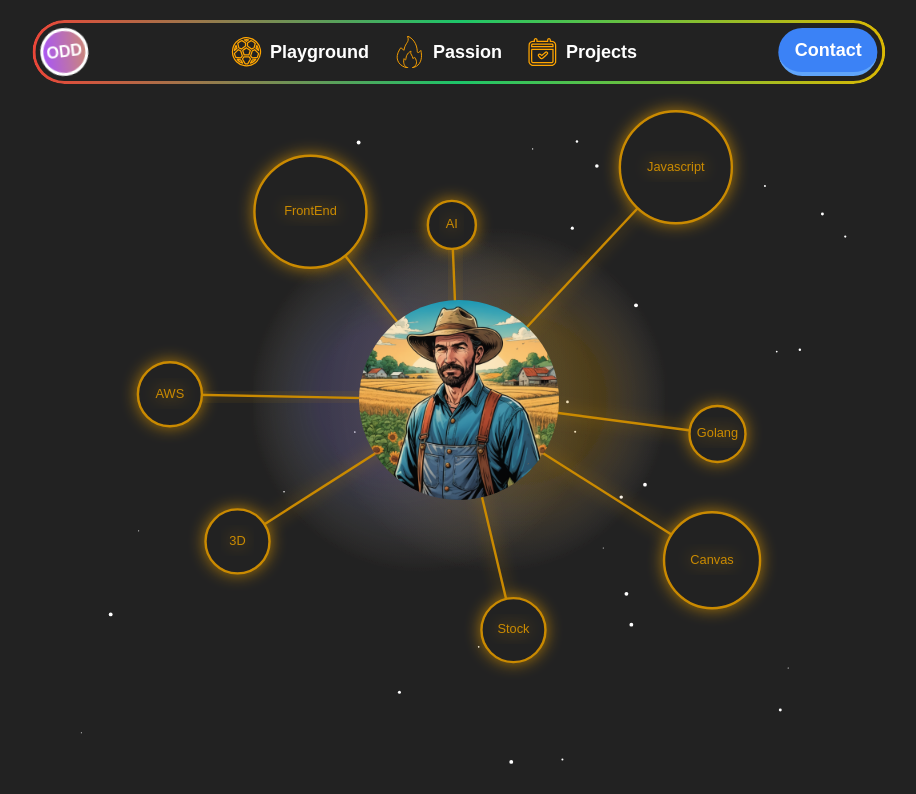
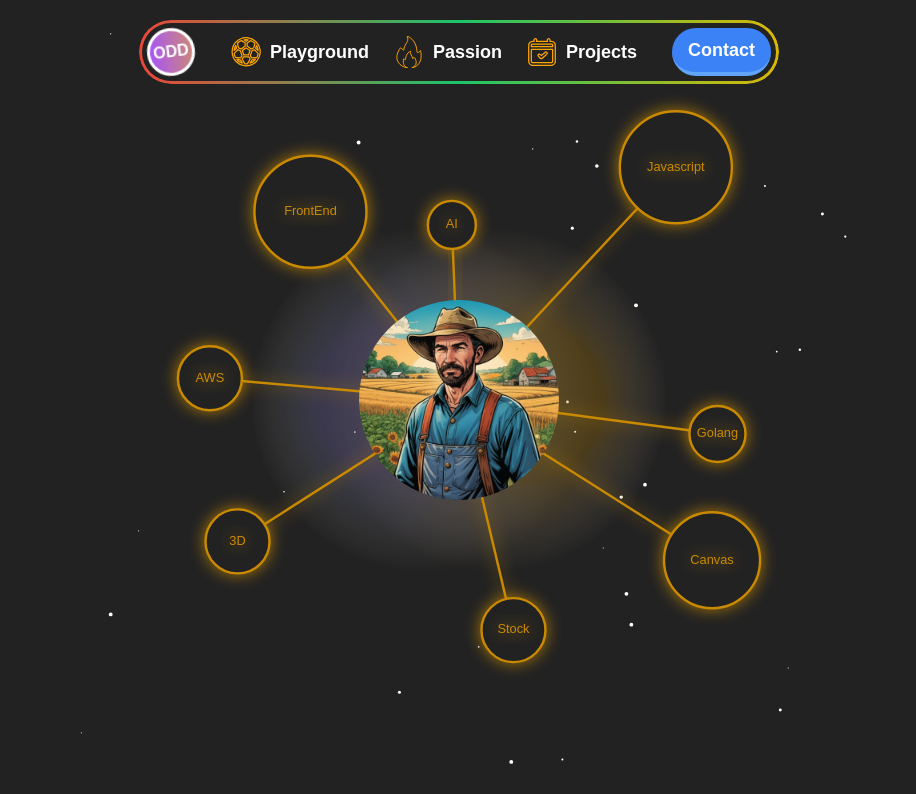
Before and after one commit to ohddang/ohddang-dev, a React app: page / in a window 1280 px wide. Shown: the top 794 px of the page, without its empty margins (181-1097 px from the left). Built offline with nearby package versions, Linux system fonts and the light colour scheme; the HTML template or start-up script is replaced by a standard one.

Commit message:
style: 레이아웃 일부 수정

```diff
--- a/src/App.css
+++ b/src/App.css
@@ -203,3 +203,43 @@ body {
 .slide-in-left {
   animation: slideInLeft 0.7s ease-out;
 }
+
+@keyframes swing {
+  0% {
+    transform: rotate(0deg);
+  }
+  25% {
+    transform: rotate(30deg);
+  }
+  50% {
+    transform: rotate(0deg);
+  }
+  75% {
+    transform: rotate(-30deg);
+  }
+  100% {
+    transform: rotate(0deg);
+  }
+}
+
+@keyframes swing-inverse {
+  0% {
+    transform: rotate(180deg);
+  }
+  25% {
+    transform: rotate(210deg);
+  }
+  50% {
+    transform: rotate(180deg);
+  }
+  75% {
+    transform: rotate(150deg);
+  }
+  100% {
+    transform: rotate(180deg);
+  }
+}
+
+/* .swing-slow {
+  animation: swing 1s linear infinite;
+} */
--- a/src/components/Nav.tsx
+++ b/src/components/Nav.tsx
@@ -104,25 +104,25 @@ const Nav = () => {
 
   return (
     <div
-      className={`bg-mono-gray-900 w-fit xl:w-8/12 xl:h-16 min-h-16 position: fixed top-5 left-1/2 -translate-x-1/2 ${
+      className={`bg-mono-gray-900 ${hide ? "scale-0" : "scale-100"} w-fit xl:w-1/2 xl:h-16 min-h-16 position: fixed top-5 left-1/2 -translate-x-1/2 ${
         isRoundedFull ? "rounded-full" : "rounded-[32px]"
-      } border-transparent font-bold text-xs sm:text-sm md:text-base xl:text-lg z-10 transition-transform duration-500`}
+      } border-transparent font-bold text-xs sm:text-sm md:text-base xl:text-lg z-10 transition-all duration-500`}
       ref={navRef}>
       <div
         className={`absolute inset-0 bg-gradient-to-r from-red-500 via-green-500 to-yellow-500 ${
           isRoundedFull ? "rounded-full" : "rounded-[32px]"
         } color-morph-border p-[3px]`}></div>
-      <div className="relative w-full h-full flex flex-row justify-between items-start xl:items-center gap-1 p-2 overflow-hidden">
+      <div className={`relative w-full h-full flex flex-row justify-between items-start xl:items-center gap-1 p-2 overflow-hidden`}>
         <div className="rotate-z">
           <div className="w-12 h-12 border-[3px] border-white rounded-full bg-gradient-to-r from-purple-500 to-yellow-500 text-base text-center transition duration-300 cursor-pointer rotate-gradient">
             <div onPointerDown={handlePointerDown}>ODD</div>
           </div>
         </div>
-        <div className={`${hide ? "hidden" : "flex"} flex-row flex-wrap justify-end items-center gap-2 sm:gap-3 md:gap-4 xl:gap-6 m-2 xl:mt-0 xl:mb-0`}>
-          <div className="flex flex-row items-center gap-2">
-            <SoccerSVG id="soccer-icon" className="w-6 h-6 md:w-8 md:h-8" />
+        <div className={`flex flex-row justify-end items-center gap-2 sm:gap-3 md:gap-4 xl:gap-6 m-2 xl:mt-0 xl:mb-0 transition-all duration-500`}>
+          <div className={`  flex flex-row items-center gap-2 transition-all duration-500 `}>
+            <SoccerSVG id="soccer-icon" className={`  w-6 h-6 md:w-8 md:h-8 `} />
             <Link
-              className="underline-offset-8 hover:underline"
+              className={` underline-offset-8 hover:underline transition-all duration-500`}
               to="/playground"
               onMouseOver={(e) => handleMouseOver(e, "soccer-path")}
               onMouseOut={(e) => handleMouseOut(e, "soccer-path")}>
@@ -150,7 +150,7 @@ const Nav = () => {
             </Link>
           </div>
         </div>
-        <div className={`hidden ${hide ? "" : "xl:flex h-12"} bg-blue-500 border-b-4 border-blue-400 rounded-full px-4 hover:bg-blue-600`}>
+        <div className={` xl:flex h-12  bg-blue-500 border-b-4 border-blue-400 rounded-full px-4 hover:bg-blue-600 transition-all duration-500`}>
           <Link to="/#contact">Contact</Link>
         </div>
       </div>
--- a/src/page/Contact.tsx
+++ b/src/page/Contact.tsx
@@ -1,4 +1,4 @@
-import React, { useState, useEffect, useRef } from "react";
+import React, { useState, useEffect, useRef, useLayoutEffect } from "react";
 import emailjs from "emailjs-com";
 
 const Contact = () => {
@@ -114,7 +114,7 @@ const Contact = () => {
 
     if (waveCanvasRef.current) {
       const waveCanvas = waveCanvasRef.current;
-      const waveCtx = waveCanvas.getContext("2d");
+      const waveCtx = waveCanvas.getContext("2d", { willReadFrequently: true });
       if (waveCtx) {
         waveCtx.drawImage(image, 0, 0, waveCanvas.width, waveCanvas.height);
         const imageData = waveCtx.getImageData(0, 0, waveCanvas.width, waveCanvas.height);
@@ -149,7 +149,7 @@ const Contact = () => {
 
     if (mosaicCanvasRef.current) {
       const mosaicCanvas = mosaicCanvasRef.current;
-      const mosaicCtx = mosaicCanvas.getContext("2d");
+      const mosaicCtx = mosaicCanvas.getContext("2d", { willReadFrequently: true });
       if (mosaicCtx) {
         mosaicCtx.drawImage(image, 0, 0, mosaicCanvas.width, mosaicCanvas.height);
         const imageData = mosaicCtx.getImageData(0, 0, mosaicCanvas.width, mosaicCanvas.height);
@@ -206,7 +206,7 @@ const Contact = () => {
 
     if (outlineCanvasRef.current) {
       const outlineCanvas = outlineCanvasRef.current;
-      const outlineCtx = outlineCanvas.getContext("2d");
+      const outlineCtx = outlineCanvas.getContext("2d", { willReadFrequently: true });
       if (outlineCtx) {
         outlineCtx.drawImage(image, 0, 0, outlineCanvas.width, outlineCanvas.height);
         const imageData = outlineCtx.getImageData(0, 0, outlineCanvas.width, outlineCanvas.height);
@@ -229,9 +229,11 @@ const Contact = () => {
   };
 
   useEffect(() => {
-    drawOutline();
-    drawMosaic();
-    drawWave();
+    setTimeout(() => {
+      drawOutline();
+      drawMosaic();
+      drawWave();
+    });
   }, []);
 
   // use offscreen canvas
@@ -302,7 +304,7 @@ const Contact = () => {
             </div>
             <div>
               <p className="mb-1">Email*</p>
-              <input name="email" value={formData.from_email} onChange={handleChange} className="border border-gray-600 bg-mono-gray-900 rounded p-1"></input>
+              <input name="email" value={formData.email} onChange={handleChange} className="border border-gray-600 bg-mono-gray-900 rounded p-1"></input>
             </div>
             <div>
               <p className="mb-1">Subject</p>
--- a/src/page/Passion.tsx
+++ b/src/page/Passion.tsx
@@ -212,7 +212,7 @@ const Passion = () => {
 
   return (
     <div id="passion" className="relative h-screen bg-mono-gray-900">
-      <div className={`w-full h-full transition-transform duration-500 ${disapper ? "scale-100" : "scale-0"}`}>
+      <div className={`w-full h-full flex flex-row transition-transform duration-500 ${disapper ? "scale-100" : "scale-0"}`}>
         <svg className="absolute top-0 left-0 w-full h-full" viewBox="0 0 1000 1000" ref={svgRef}>
           <defs>
             <filter id="shadow" x="-50%" y="-50%" width="200%" height="200%">
@@ -236,7 +236,7 @@ const Passion = () => {
 
             <LineCircleText x1="500" y1="500" x2="500" y2="250" r="30" text="AI" fontSize="16" />
             <LineCircleText x1="500" y1="500" x2="200" y2="650" r="40" text="3D" fontSize="16" />
-            <LineCircleText x1="500" y1="500" x2="100" y2="500" r="40" text="AWS" fontSize="16" />
+            <LineCircleText x1="500" y1="500" x2="150" y2="480" r="40" text="AWS" fontSize="16" />
             <LineCircleText x1="500" y1="500" x2="300" y2="300" r="70" text="FrontEnd" fontSize="16" />
             <LineCircleText x1="500" y1="500" x2="800" y2="250" r="70" text="Javascript" fontSize="16" />
             <LineCircleText x1="500" y1="500" x2="850" y2="700" r="60" text="Canvas" fontSize="16" />
@@ -244,10 +244,20 @@ const Passion = () => {
             <LineCircleText x1="500" y1="500" x2="550" y2="750" r="40" text="Stock" fontSize="16" />
           </g>
         </svg>
+
         <div className="relative w-full h-full flex flex-row gap-5 justify-center items-center" ref={profileWrapperRef}>
           <div className="rounded-full overflow-hidden z-1" ref={profileRef} onMouseMove={handleMouseMove}>
             <img className="w-full h-full" src="images/509.png" alt="509" />
           </div>
+        </div>
+        <div className="hidden 2xl:flex gap-1 absolute top-1/4 left-32 text-black text-3xl text-center font-extrabold rounded transform flex-col animate-swing">
+          <p className="bg-white shadow-md shadow-mono-gray-100 p-3 rounded">My Interests</p>
+          <p className="bg-white -scale-y-100 opacity-10 p-3 rounded">My Interests</p>
+        </div>
+
+        <div className="hidden 2xl:flex gap-1 absolute top-3/4 right-32 text-black text-3xl text-center font-extrabold rounded transform flex-col animate-swing-inverse">
+          <p className="bg-white shadow-md shadow-mono-gray-100 p-3 rounded">My Interests</p>
+          <p className="bg-white -scale-y-100 opacity-10 p-3 rounded">My Interests</p>
         </div>
       </div>
     </div>
--- a/src/page/Projects.tsx
+++ b/src/page/Projects.tsx
@@ -179,10 +179,7 @@ const Projects = () => {
     if (carouselRef.current) {
       smoothScrollTo(currentIndex * scrollX.current, 300);
     }
-
     const hideCount = projects.length - showCount;
-
-    console.log(currentIndex, hideCount);
 
     if (currentIndex === hideCount) {
       nextButtonRef.current!.classList.add("pointer-events-none");
--- a/tailwind.config.js
+++ b/tailwind.config.js
@@ -35,8 +35,8 @@ module.exports = {
         "projects-path": "projects-path",
         "experience-path": "experience-path",
         "fire-path": "fire-path",
-        // "slide-in-left": "slideInLeft 0.5s ease-out",
-        // "slide-in-right": "slideInRight 0.5s ease-out",
+        swing: "swing 3s linear infinite",
+        "swing-inverse": "swing-inverse 3s linear infinite",
       },
     },
   },
```
